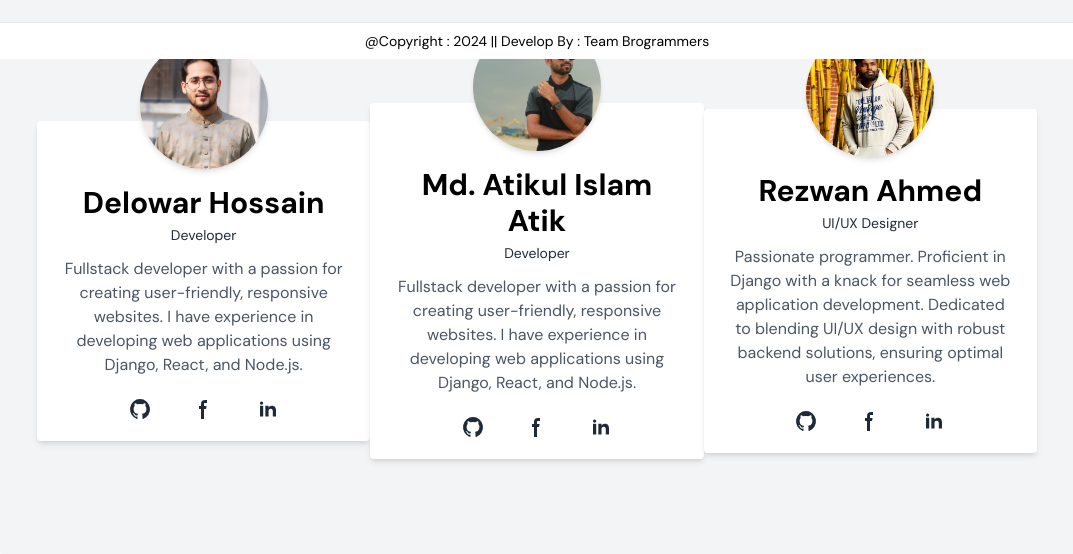
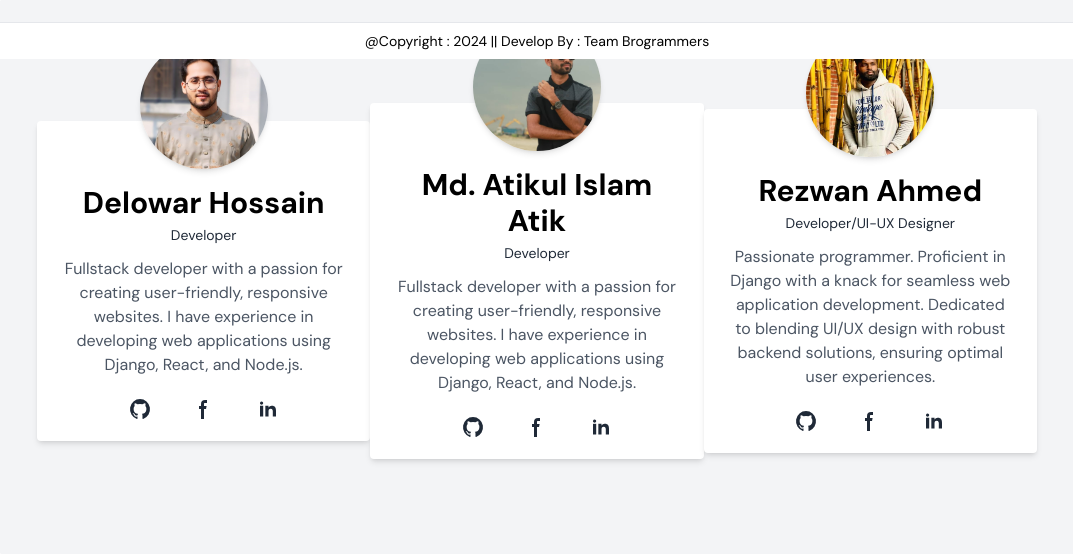
Before and after one commit to mrdel56/smart-to-let-system, a Django app: page /about/ in a window 1280 px wide. Shown: the part 741-1295 px from the top of the page, without its empty margins (103-1176 px from the left). Run offline with Django 5.2, Linux system fonts and the light colour scheme; style sheets or scripts are compiled from the project's sources; some libraries are stand-ins or nearby versions.

Commit message:
update properties about page

```diff
--- a/templates/about.html
+++ b/templates/about.html
@@ -123,7 +123,7 @@
               </div>
               <div class="px-6 mt-16">
                 <h1 class="font-bold dark:text-white text-3xl text-center mb-1">Rezwan Ahmed</h1>
-                <p class="text-gray-800 dark:text-white text-sm text-center">UI/UX Designer</p>
+                <p class="text-gray-800 dark:text-white text-sm text-center">Developer/UI-UX Designer</p>
                 <p class="text-center text-gray-600 dark:text-gray-200 text-base pt-3 font-normal">Passionate programmer. Proficient in Django with a knack for seamless web application development. Dedicated to blending UI/UX design with robust backend solutions, ensuring optimal user experiences.</p>
                 <div class="w-full flex justify-center pt-5 pb-5">
                   <a target="_blank" href="https://github.com/rezwan52" class="mx-5">
```
Also changed, not shown: db.sqlite3, media/property/download.jpeg (added), media/property/images_1.jpeg (added).
